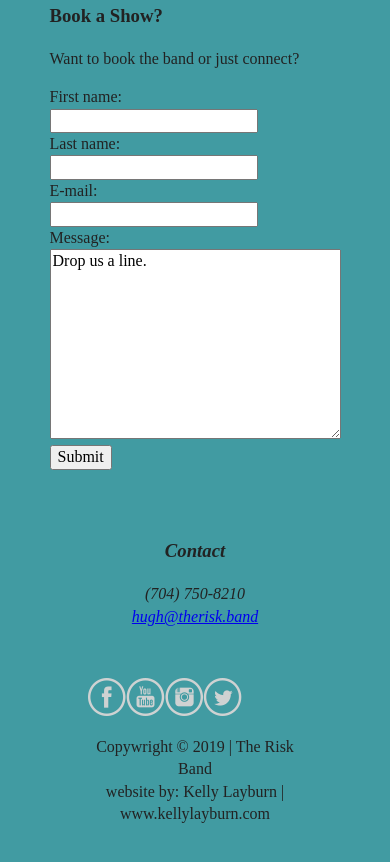
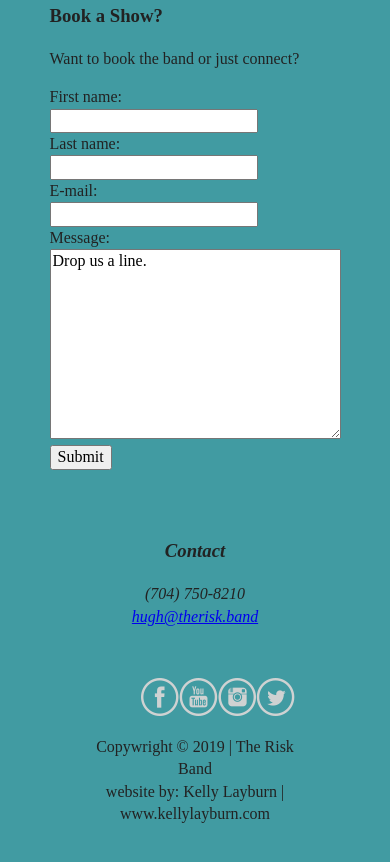
Before and after one commit to Kelly-L/The-Risk-Band, a plain HTML site: page index.html in a window 390 px wide. Shown: the part 3056-3918 px from the top of the page. Drawn offline with nearby package versions, Linux system fonts and the light colour scheme.

Commit message:
STEP 3 OF 7: FORMAT YOUR MOBILE LAYOUT
centered social icons by refining flex properties.  Also added a question in the comment form. Why does the code still work when I remove the recommended flex properties from Header Nav UL?

```diff
--- a/css/main.css
+++ b/css/main.css
@@ -125,7 +125,7 @@ header .content-wrapper {
   margin: 10px 0 20px 0;
 }
 
-header nav {
+header nav {/*this also works without the flex items, Ask if this is necessary */
   display: flex;
   justify-content: space-around;
   align-items: center;
@@ -163,13 +163,18 @@ footer .contact {
   margin-bottom: 50px;
 }
 
+footer .social {
+  display: flex;
+  justify-content: center;
+  align-items: center;
+}
+
 footer .social-icons {
   display: flex;
   justify-content: space-around;
   align-items: center;
-  width: 60%;
+  width: 50%;
 }
-
 
 footer .social-icons p {
   display: flex;
```
